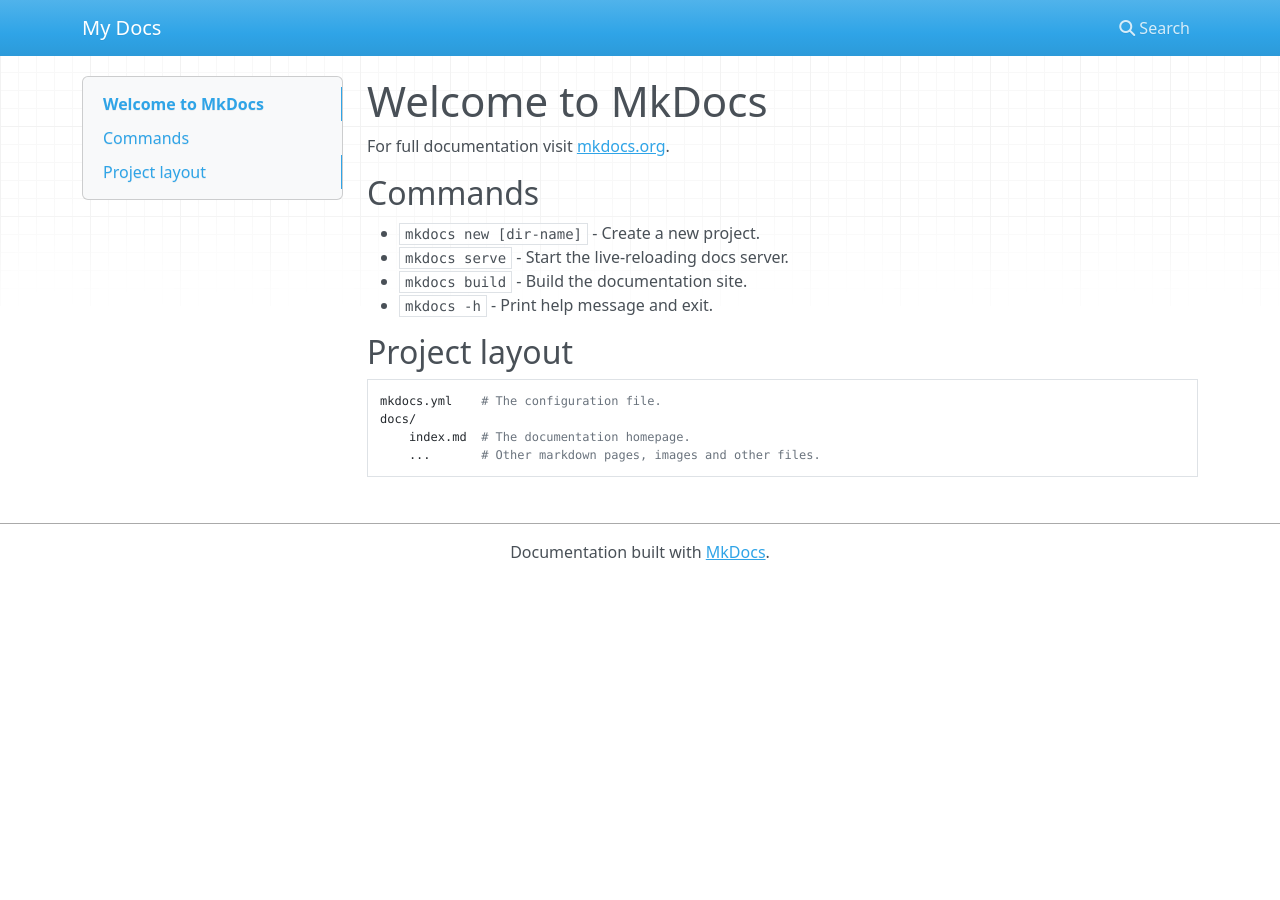
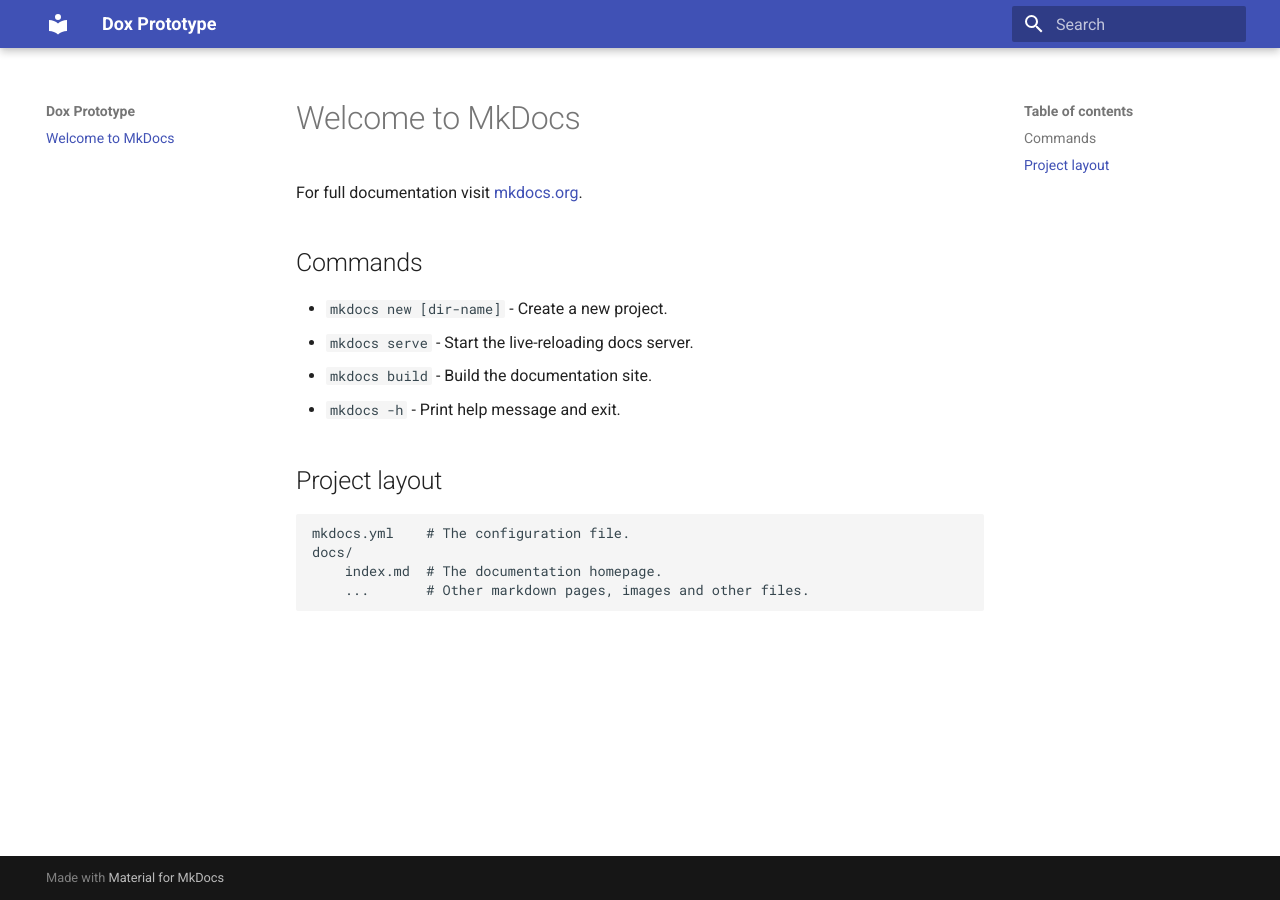
Before and after one commit to oxSteven/dox, an MkDocs documentation site: the page built from docs/index.md, in a window 1280 px wide. Built offline with MkDocs 1.6.1 and Material for MkDocs 9.7.7, drawn with Linux system fonts in a browser that asks for light colours; nearby versions of some CDN libraries.

Commit message:
Configured for Material.

```diff
--- a/mkdocs.yml
+++ b/mkdocs.yml
@@ -1 +1,4 @@
-site_name: My Docs
+site_name: Dox Prototype
+site_url: https://dox.com/
+theme:
+  name: material
```
